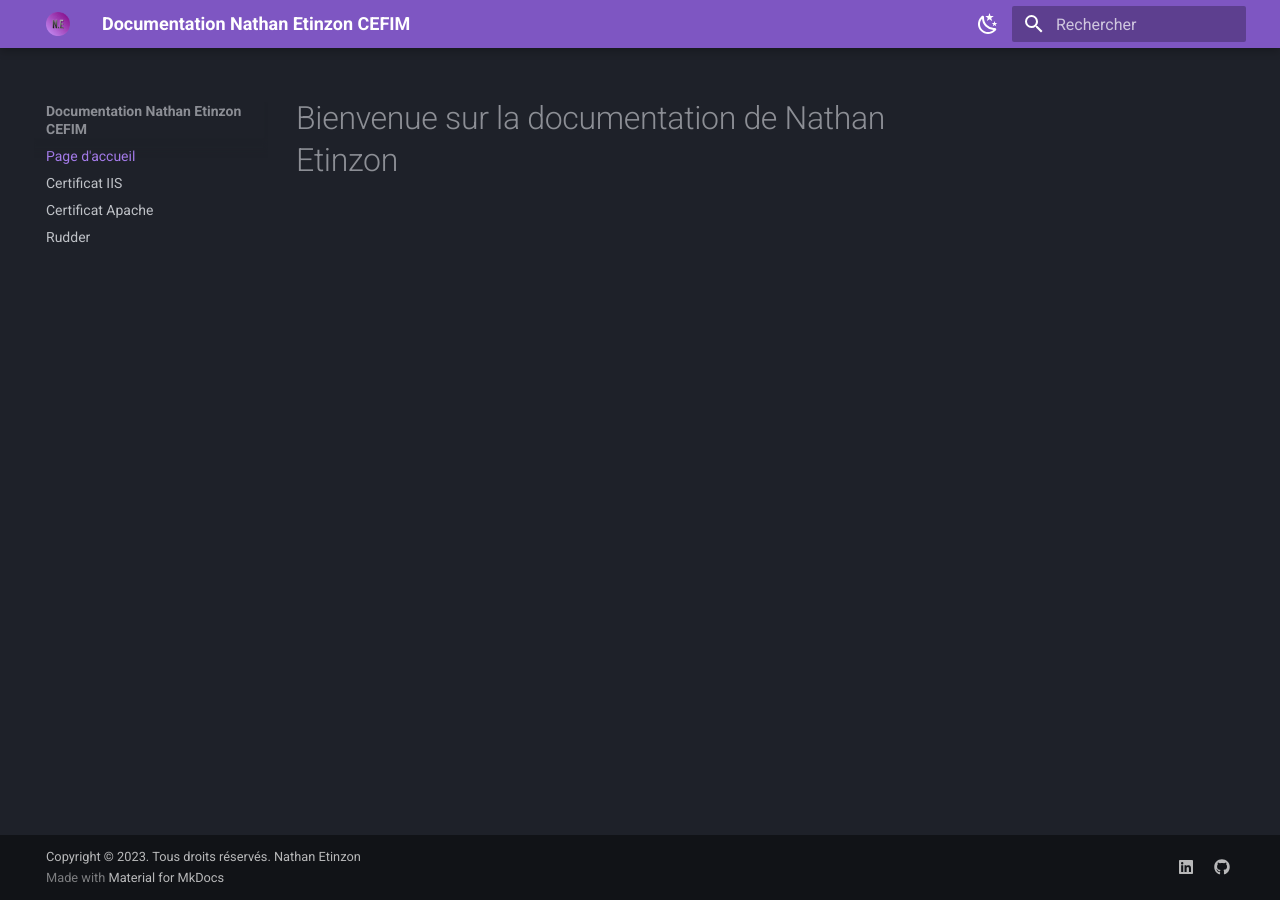
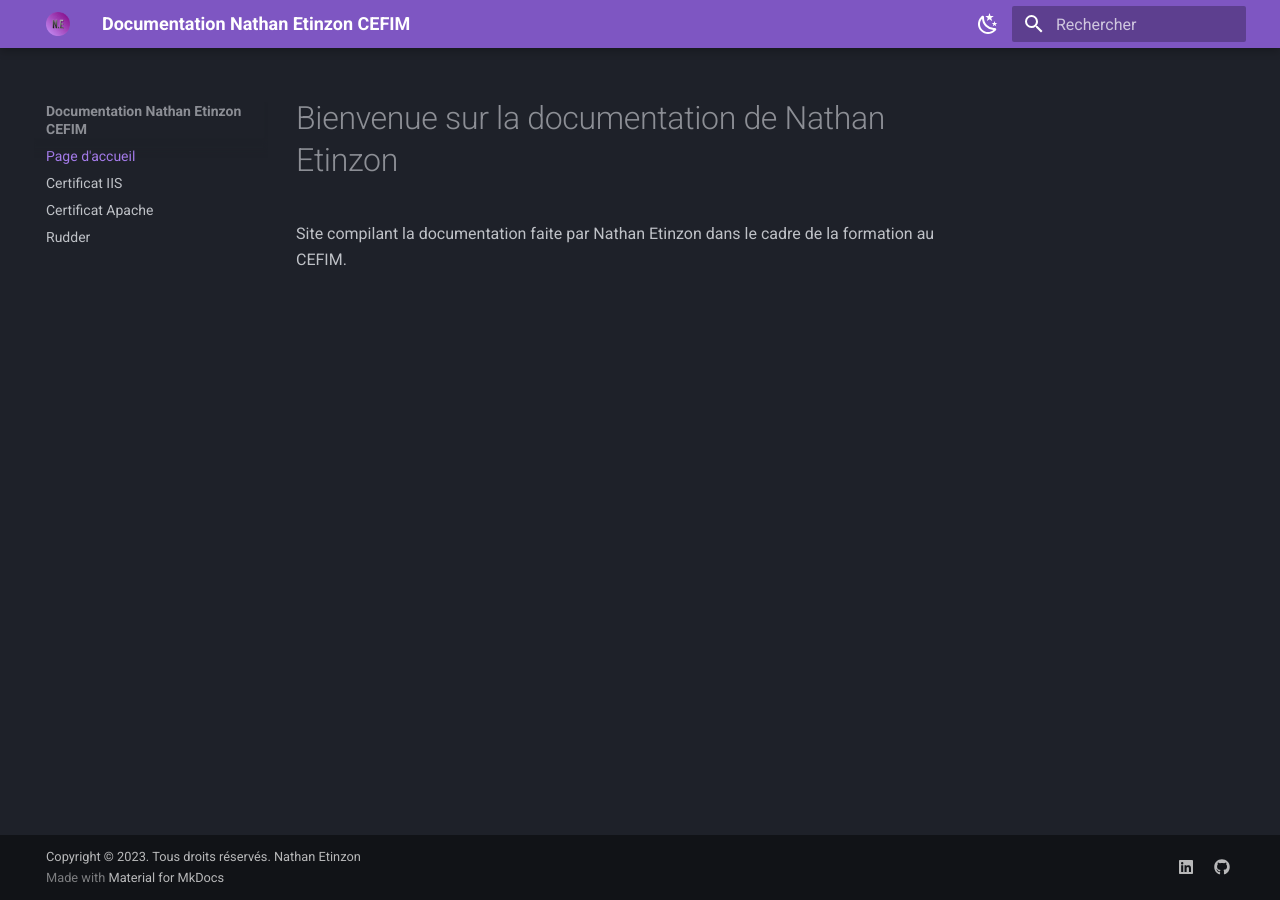
Before and after one commit to NathanEtinzon/CEFIM, an MkDocs documentation site: the page built from docs/index.md, in a window 1280 px wide. Built offline with MkDocs 1.6.1 and Material for MkDocs 9.7.7, drawn with Linux system fonts in a browser that asks for light colours.

Commit message:
Maj description

```diff
--- a/docs/index.md
+++ b/docs/index.md
@@ -1 +1,3 @@
 # Bienvenue sur la documentation de Nathan Etinzon
+
+Site compilant la documentation faite par Nathan Etinzon dans le cadre de la formation au CEFIM.
```
